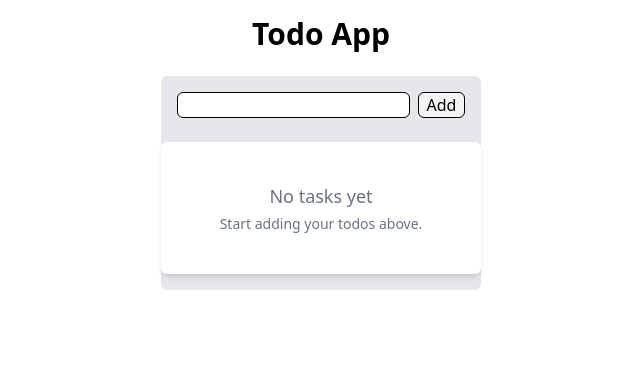
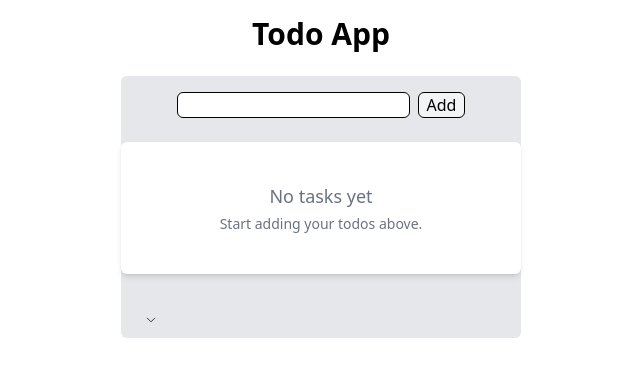
Before and after one commit to errajput/Todo_app, a React (Vite) app: page / in a window 1280 px wide. Shown: the top 376 px of the page, without its empty margins (319-959 px from the left). Built offline with nearby package versions, Linux system fonts and the light colour scheme.

Commit message:
Keep completed Todo at sprat container And Add Icons like drag drop & hide show on completed todo  and Do some styling of task container

```diff
--- a/src/App.jsx
+++ b/src/App.jsx
@@ -3,12 +3,15 @@ import CustomCheckbox from "./components/Customcheckbox";
 import DeleteButton from "./components/DeleteButton";
 import EditButton from "./components/EditButton";
 import InputContainer from "./components/InputContainer";
+import { Squares2X2Icon } from "@heroicons/react/24/outline";
+import { ChevronDownIcon } from "@heroicons/react/24/outline";
 
 function App() {
   const [todo, setTodo] = useState([]);
   const [inputValue, setInputValue] = useState("");
   const [editingId, setEditingId] = useState(null);
   const [draggingId, setDraggingId] = useState(null);
+  const [showCompletedTodo, setShowCompletedTodo] = useState(false);
 
   useEffect(() => {
     // console.log(localStorage.getItem("todo"));
@@ -72,20 +75,20 @@ function App() {
     <div className=" min-h-screen bg-white flex flex-col items-center p-4">
       <h1 className=" text-3xl text-black font-bold mb-6">Todo App</h1>
 
-      <div className="min-h-full bg-gray-200  rounded-md  flex flex-col items-center gap-2">
+      <div className="min-h-full  bg-gray-200  rounded-md  flex flex-col items-center gap-2">
         <InputContainer
           inputValue={inputValue}
           handleAdd={handleAdd}
           setInputValue={setInputValue}
         />
-        <div className="w-full max-w-md">
+        <div className="w-[400px] mx-auto">
           {SortedTodo.length === 0 ? (
             <div className="text-center mb-4 text-gray-500 py-10 bg-white shadow-md rounded-md">
               <p className="text-lg font-medium">No tasks yet</p>
               <p className="text-sm mt-1">Start adding your todos above.</p>
             </div>
           ) : (
-            SortedTodo.map((v) => (
+            SortedTodo.filter((v) => !v.isDone).map((v) => (
               <div
                 key={v.id}
                 className=" p-2 m-2 rounded-md"
@@ -96,7 +99,7 @@ function App() {
                 onDragOver={(e) => e.preventDefault()}
                 onDrop={(e) => {
                   e.preventDefault();
-                  console.log(draggingId, v);
+                  // console.log(draggingId, v);
 
                   const newTodos = [...todo];
 
@@ -118,6 +121,7 @@ function App() {
                 }}
               >
                 <div className="flex items-center gap-4 ">
+                  <Squares2X2Icon className="h-3 w-3 text-gray-400 cursor-move" />
                   <CustomCheckbox
                     checked={v.isDone}
                     onChange={() => markDone(v.id)}
@@ -141,6 +145,75 @@ function App() {
             ))
           )}
         </div>
+
+        <div className="w-[400px] mx-auto">
+          <button
+            onClick={() => setShowCompletedTodo(!showCompletedTodo)}
+            className=" mb-3 m-4 text-black px-2 transition cursor-pointer"
+          >
+            <ChevronDownIcon
+              className={`h-3 w-3 transform transition-transform duration-1000 ${
+                showCompletedTodo ? "rotate-180" : "rotate-0"
+              }`}
+            />
+          </button>
+          {showCompletedTodo &&
+            SortedTodo.filter((v) => v.isDone).map((v) => (
+              <div
+                key={v.id}
+                className=" p-2 m-2 rounded-md"
+                draggable
+                onDragStart={() => {
+                  setDraggingId(v.id);
+                }}
+                onDragOver={(e) => e.preventDefault()}
+                onDrop={(e) => {
+                  e.preventDefault();
+                  // console.log(draggingId, v);
+
+                  const newTodos = [...todo];
+
+                  const draggingIndex = newTodos.findIndex(
+                    (todo) => todo.id === draggingId
+                  );
+
+                  const dropToIndex = newTodos.findIndex(
+                    (todo) => todo.id === v.id
+                  );
+
+                  const draggingTodo = newTodos[draggingIndex];
+                  const dropToTodo = newTodos[dropToIndex];
+
+                  newTodos[draggingIndex] = dropToTodo;
+                  newTodos[dropToIndex] = draggingTodo;
+
+                  saveTodo(newTodos);
+                }}
+              >
+                <div className="flex items-center gap-4 ">
+                  <Squares2X2Icon className="h-3 w-3 text-gray-400 cursor-move" />
+                  <CustomCheckbox
+                    checked={v.isDone}
+                    onChange={() => markDone(v.id)}
+                  />
+                  <p
+                    className={`flex-1 text-left ${
+                      v.isDone ? "line-through text-gray-500" : ""
+                    }`}
+                  >
+                    {v.title}
+                  </p>
+                  <div className="flex gap-2">
+                    {!v.isDone && (
+                      <EditButton onClick={() => handleEdit(v.id)} />
+                    )}
+
+                    <DeleteButton onClick={() => handleDelete(v.id)} />
+                  </div>
+                </div>
+              </div>
+            ))}
+        </div>
       </div>
     </div>
   );
```
